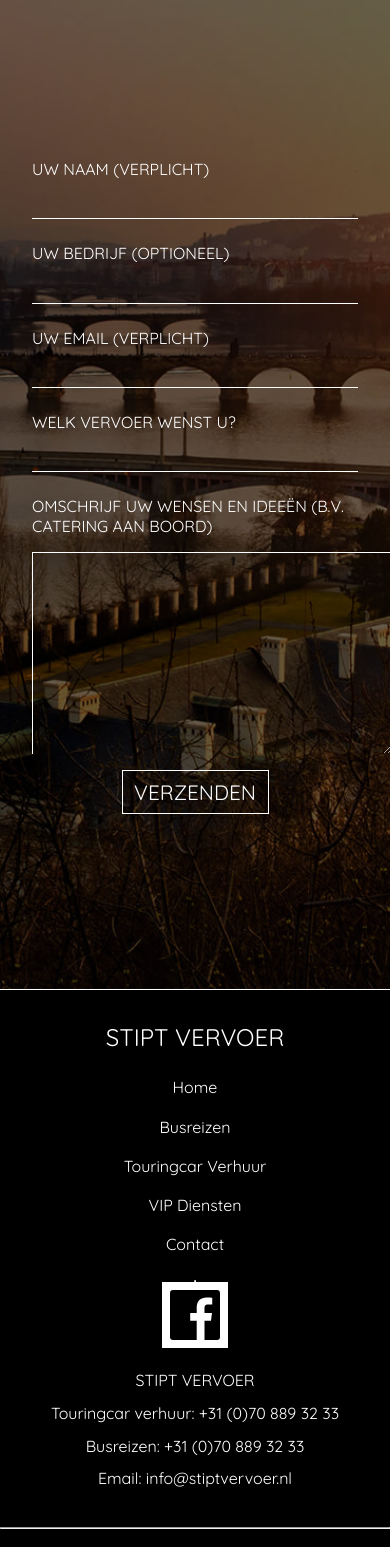
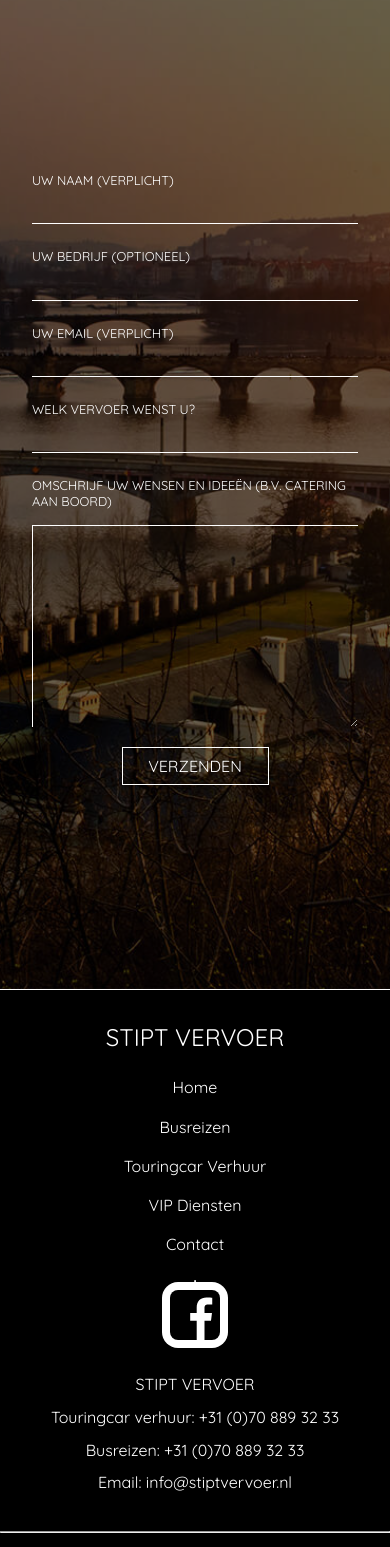
Before and after one commit to Nick-Yazdani/stipt-vervoer, a React (Create React App) app: page /contact in a window 390 px wide. Shown: the part 284-1831 px from the top of the page. Built offline with nearby package versions, Linux system fonts and the light colour scheme.

Commit message:
Minor changes

```diff
--- a/src/components/contact-form-component/contact-form.component.styles.css
+++ b/src/components/contact-form-component/contact-form.component.styles.css
@@ -65,3 +65,24 @@ button:hover {
     background-color: white;
     color: black;
 }
+
+
+@media only screen and (max-width: 600px) {
+    textarea {
+        width: 90%;
+        font-size: 0.8rem;
+    }
+
+    button {
+        font-size: 1rem;
+        margin-bottom: 1rem;
+    }
+
+    label {
+        font-size: 0.8rem;
+    }
+
+    input {
+        font-size: 0.8rem;
+    }
+}
--- a/src/components/footer-component/footer.component.jsx
+++ b/src/components/footer-component/footer.component.jsx
@@ -19,7 +19,9 @@ const Footer = () => {
                 </ul>
             </div>
             <hr></hr>
+            <div className="fb-logo">
             <FacebookLogo className="fb" onClick={() => window.open("https://www.facebook.com", '_blank')}/>
+            </div>
             <div className="contact">
 
                 <div className="contact-container">
--- a/src/components/footer-component/footer.component.styles.css
+++ b/src/components/footer-component/footer.component.styles.css
@@ -50,6 +50,13 @@ footer {
     margin-top: auto;
     margin-bottom: auto;
     cursor: pointer;
+    border-radius: 1rem;
+}
+
+.fb-logo {
+    margin-top: auto;
+    margin-bottom: auto;
+    background-color: black;
 }
 
 #email {
@@ -85,6 +92,7 @@ footer {
 
   .fb {
       margin-bottom: 1rem;
+      border-radius: 1rem;
   }
 
   .footer-of-footer {
--- a/src/pages/Home.jsx
+++ b/src/pages/Home.jsx
@@ -7,7 +7,7 @@ const Home = () => {
         <div className="home">
             <div className="overlay">
                 <div className="big-text">
-                    Stipt Vervoer
+                    <h1>Stipt Vervoer</h1>
                 </div>
                 <div className="smaller-text">
                     Beste Prijzen, Leukste Reizen
--- a/src/pages/Home.styles.css
+++ b/src/pages/Home.styles.css
@@ -18,7 +18,7 @@
     font-family: 'Quicksand', sans-serif;
 }
 
-.big-text {
+.big-text h1 {
     font-size: 4rem;
 }
 
@@ -30,7 +30,7 @@
     .home {
         text-align: center;
     }
-    .big-text {
+    .big-text h1 {
        font-size: 2rem;
     }
     .smaller-text {
--- a/src/pages/Vip.styles.css
+++ b/src/pages/Vip.styles.css
@@ -67,3 +67,14 @@ p {
 .s-1 ul li {
     padding: 1rem;
 }
+
+
+@media only screen and (max-width: 600px) {
+    h3 {
+        font-size: 1rem;
+    }
+
+    .s-1 ul {
+        font-size: 1rem;
+    }
+}
```
Also changed, not shown: src/components/contact-form-component/form-input-component/form-input.component.styles.css (line endings or trailing spaces).
